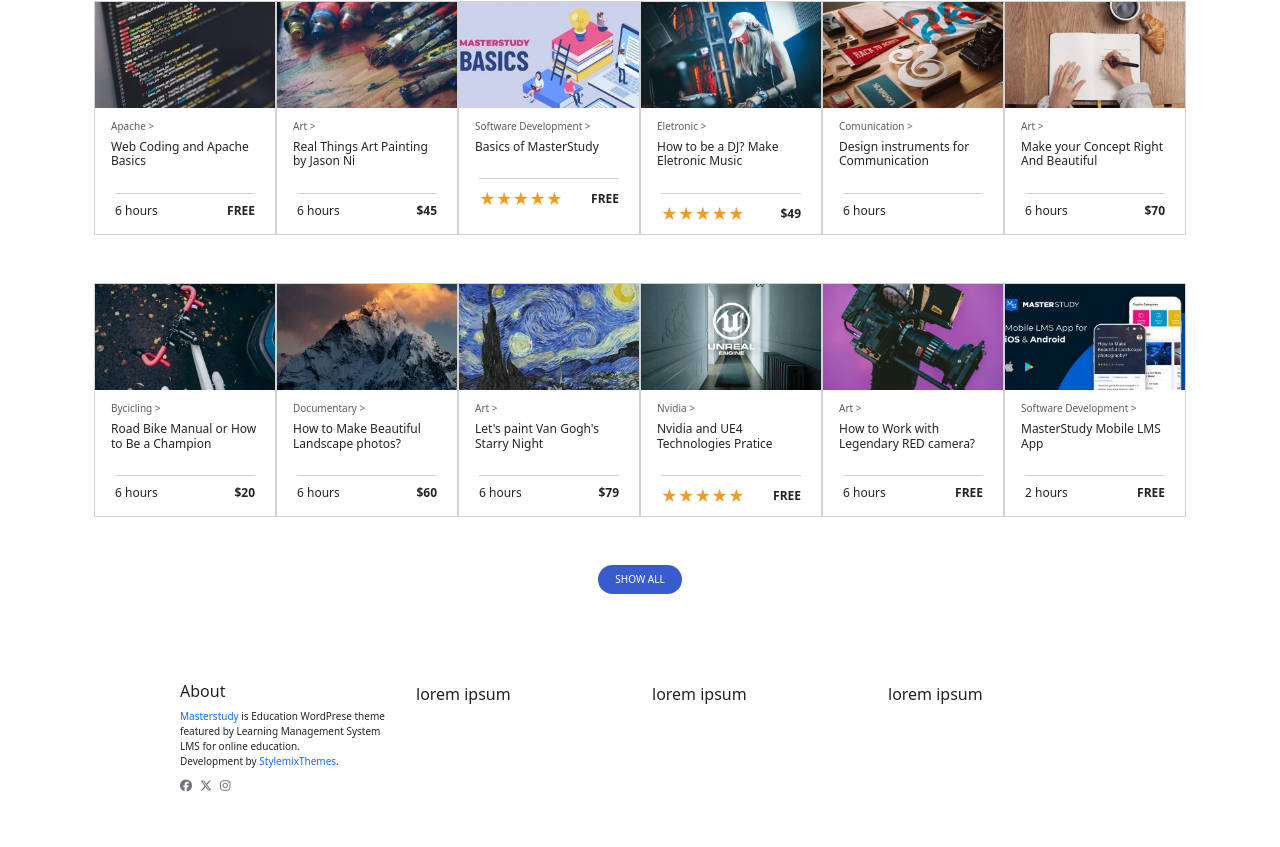
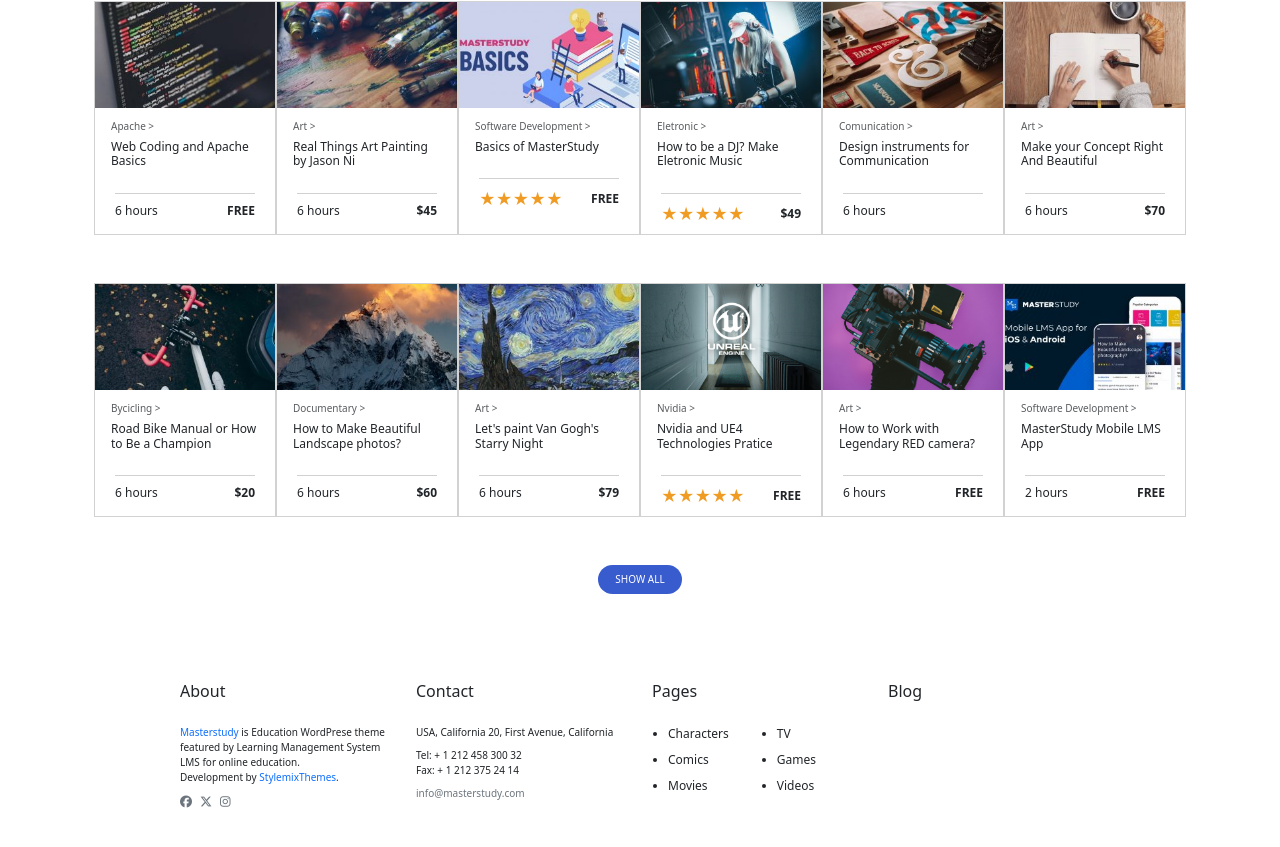
Before and after one commit to MattiaGiarrusso/proj-html-vuejs, a Vue app: page / in a window 1280 px wide. Shown: the part 1840-2687 px from the top of the page. Built offline with nearby package versions, Linux system fonts and the light colour scheme.

Commit message:
Feat: fix header + complete two col in AppFooter

```diff
--- a/src/components/AppFooter.vue
+++ b/src/components/AppFooter.vue
@@ -4,7 +4,17 @@ export default {
     name: 'AppFooter',
     data () {
         return {
-
+            links: ['Characters','Comics','Movies','TV','Games','Videos'],
+            blog: [
+        {
+            text: 'Courses',
+            badge: null
+        },
+        {
+            text: 'Zoom',
+            badge: true
+        },
+        ]
         }
     }
 }
@@ -17,20 +27,45 @@ export default {
 
             <div class="col-3">
                 <h6>About</h6>
-                <div class="ms-fs-10 mb-2">
+                <div class="ms-fs-10 mb-2 mt-4">
                     <p class="mb-0"><a class="text-primary" href="">Masterstudy</a> is Education WordPrese theme featured by Learning Management System LMS for online education.</p>
                     <span>Development by <a class="text-primary" href="">StylemixThemes</a>.</span>
                 </div>
-                <div class="ms-social ms-fs-12 text-secondary">
+                <div class="ms-fs-12 text-secondary">
                     <i class="fa-brands fa-facebook pe-2"></i>
                     <i class="fa-brands fa-x-twitter pe-2"></i>
                     <i class="fa-brands fa-instagram pe-2"></i>
                 </div>
             </div>
 
-            <div class="col-3">lorem ipsum</div>
-            <div class="col-3">lorem ipsum</div>
-            <div class="col-3">lorem ipsum</div>
+            <div class="col-3">
+                <h6>Contact</h6>
+                <div class="ms-fs-10 mb-2 mt-4">
+                    <span>USA, California 20, First Avenue, California</span>
+                    <div class="d-flex flex-column pt-2">
+                        <span>Tel: + 1 212 458 300 32</span>
+                        <span>Fax: + 1 212 375 24 14</span>
+                    </div>
+                </div>
+                <div class="ms-fs-10 text-secondary">
+                    <span>info@masterstudy.com</span>
+                </div>
+            </div>
+
+            <div class="col-3">
+                <h6>Pages</h6>
+                <div class="mt-4">
+                    <ul class="d-flex flex-column flex-wrap ms-height ps-3">
+                        <li v-for="link in links" class="ms-fs-12 pb-2">
+                            <a class="text-dark" href="#">{{ link }}</a>
+                        </li>
+                    </ul>
+                </div>
+            </div>
+
+            <div class="col-3">
+                <h6>Blog</h6>
+            </div>
 
         </div>
     </div>
@@ -38,9 +73,9 @@ export default {
 
 <style scoped lang="scss">
 
-// .ms-bg {
-//     background-color: bisque;
-// }
+.ms-height {
+    height: 80px;
+}
 
 
 
--- a/src/components/AppHeader.vue
+++ b/src/components/AppHeader.vue
@@ -10,7 +10,6 @@ export default {
         {
             text: 'Courses',
             badge: null
-
         },
         {
             text: 'Zoom',
```
